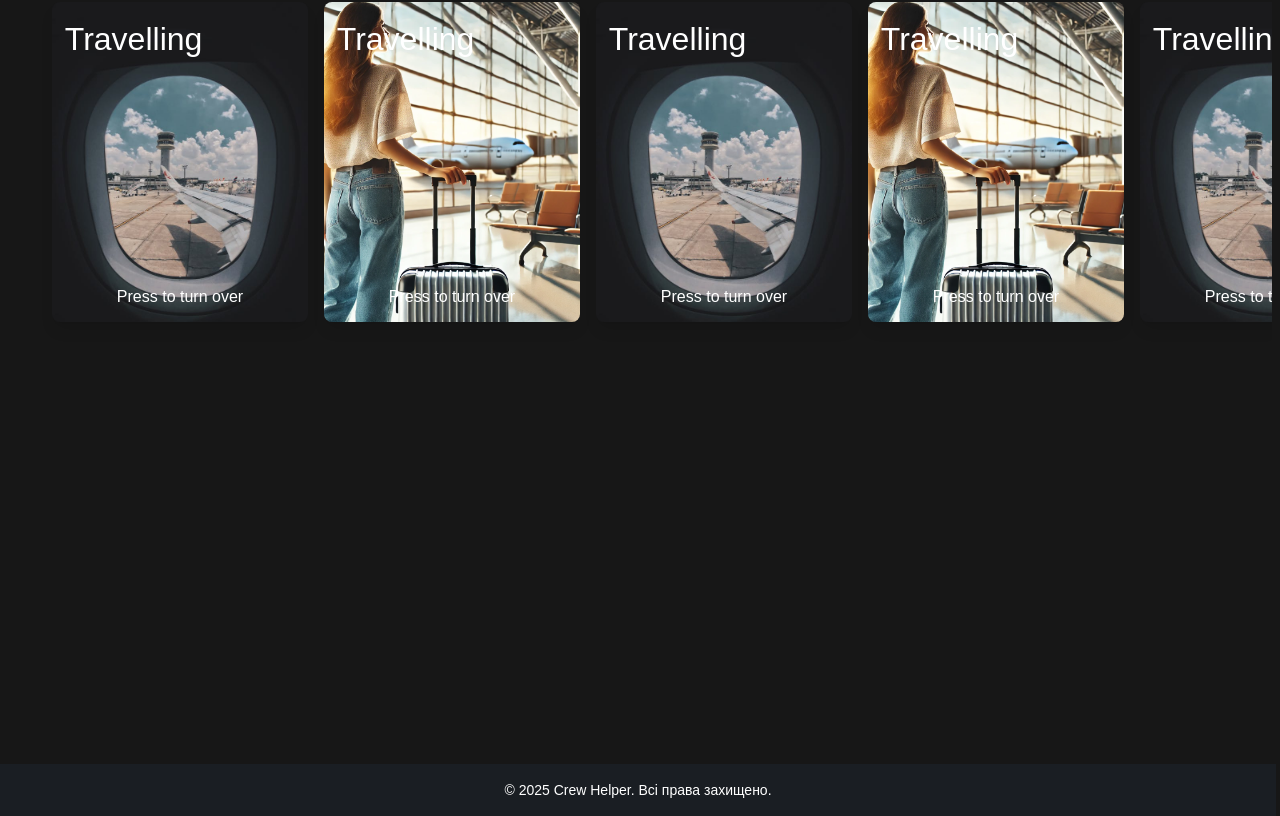
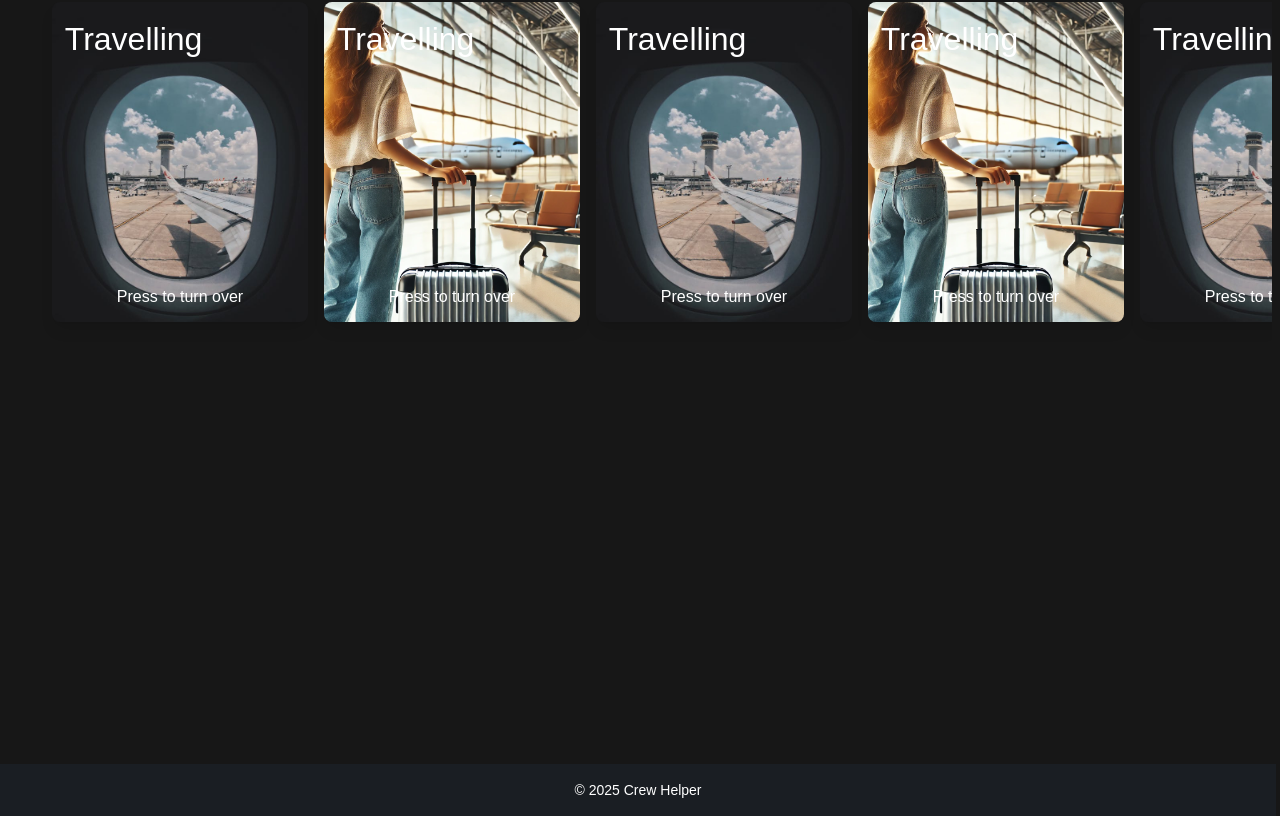
Before and after one commit to cloudmenson/cloudmenson.github.io, a Next.js app: page / in a window 1280 px wide. Shown: the part 928-1744 px from the top of the page. Built offline with nearby package versions, Linux system fonts and the light colour scheme.

Commit message:
Changed footer rights text

```diff
--- a/src/app/layout.tsx
+++ b/src/app/layout.tsx
@@ -36,7 +36,7 @@ export default function RootLayout({
               "text-footer-text"
             )}
           >
-            © {new Date().getFullYear()} Crew Helper. Всі права захищено.
+            © {new Date().getFullYear()} Crew Helper
           </footer>
         </I18nProvider>
       </body>
```
